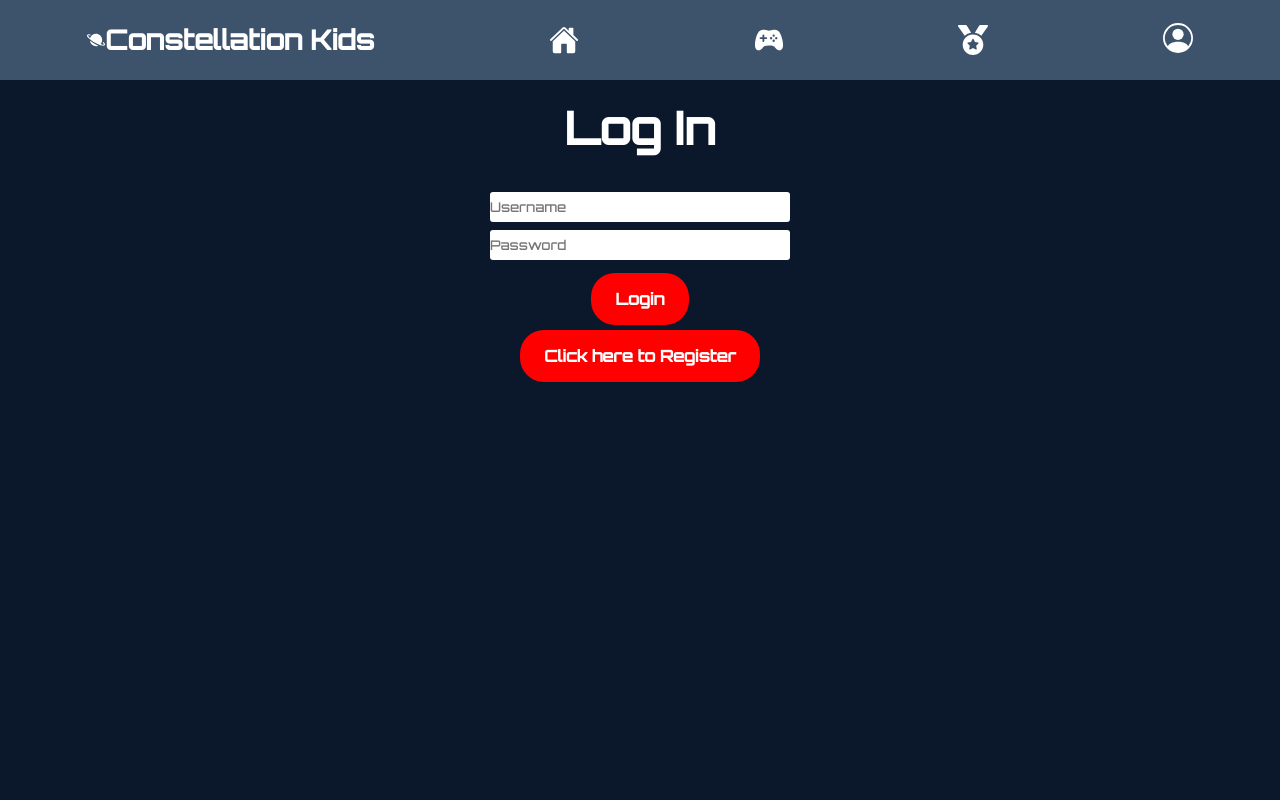
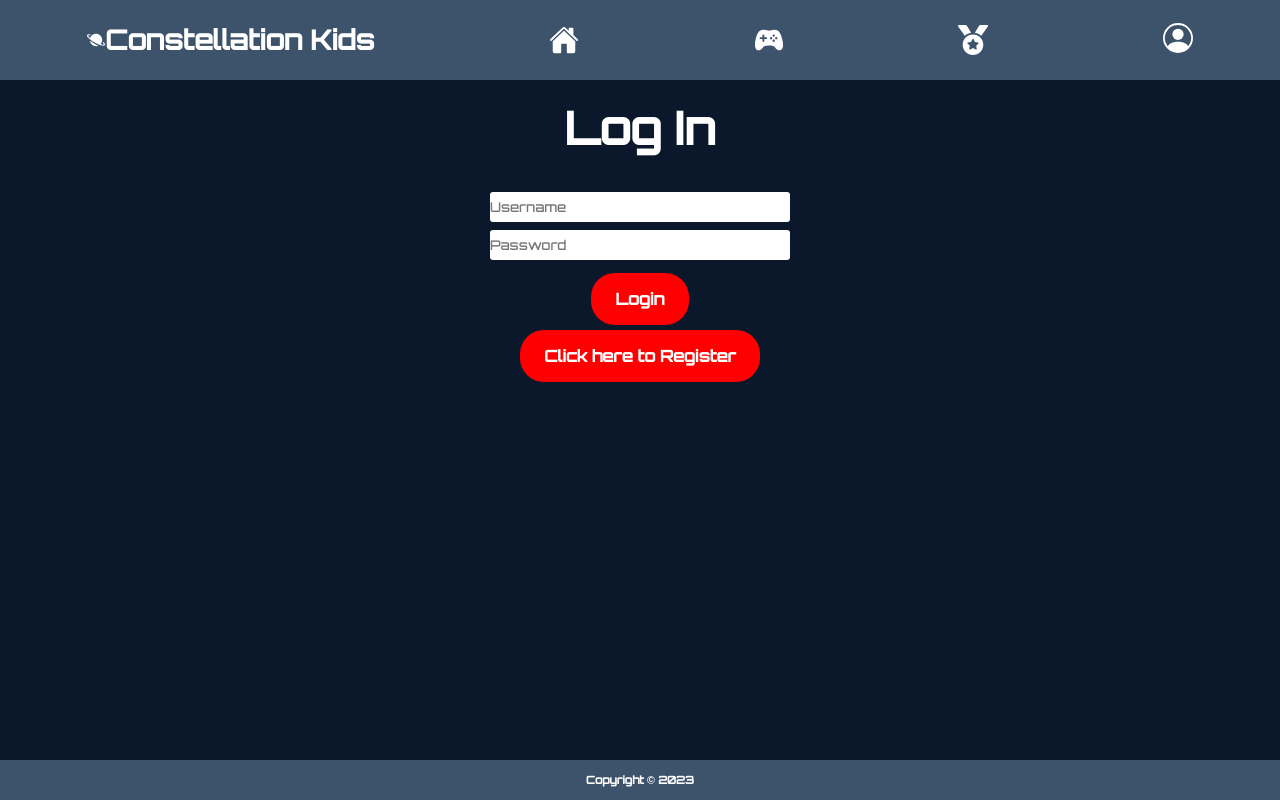
Before and after one commit to brooklynlonghurst/specialization-capstone, a React (Create React App) app: page /auth in a window 1280 px wide. Built offline with nearby package versions, Linux system fonts and the light colour scheme; a web font is replaced by a local one.

Commit message:
adds footer

```diff
--- a/public/index.html
+++ b/public/index.html
@@ -27,7 +27,7 @@
       work correctly both with client-side routing and a non-root public URL.
       Learn how to configure a non-root public URL by running `npm run build`.
     -->
-    <title>React App</title>
+    <title>Constellation Kids</title>
   </head>
   <body>
     <noscript>You need to enable JavaScript to run this app.</noscript>
--- a/src/App.css
+++ b/src/App.css
@@ -1,16 +1,19 @@
 * {
-
   box-sizing: border-box;
   margin: 0;
   padding: 0;
-  /* font-family: 'Audiowide', cursive; */
   font-family: 'Orbitron', sans-serif;
 }
 
 body {
   background-color: #0b182b;
   color: white;
+  position: relative;
+  min-height: 100vh;
+  padding-bottom: 2.5rem;
 }
+
+
 
 nav {
   display: flex;
@@ -293,7 +296,7 @@ a {
   display: flex;
   margin: 10px auto;
   background-color: #3d536c;
-  font-family: 'Courier New', Courier, monospace;
+  font-family: 'JetBrains Mono', monospace;
 }
 
 .dropdownItem a{
@@ -344,3 +347,18 @@ a {
   height: 500px;
   border: 2px solid white;
 }
+
+/* Footer */
+footer {
+  position: absolute;
+  font-family: 'Orbitron', sans-serif;
+  font-size: small;
+  text-align: center;
+  display: flex;
+  flex-direction: column;
+  justify-content: center;
+  bottom: 0;
+  width: 100%;
+  height: 2.5rem;
+  background-color: #3d536c;
+}
--- a/src/App.js
+++ b/src/App.js
@@ -8,6 +8,7 @@ import {Routes, Route} from 'react-router-dom'
 import { useContext } from 'react';
 import GlobalContext from './state/GlobalContext';
 import { Navigate } from 'react-router-dom';
+import Footer from './client/components/Footer';
 
 function App() {
 
@@ -22,6 +23,7 @@ function App() {
         <Route path='/scoreboard' element={token ? <ScoreBoard /> : <Navigate to='/auth' />}/>
         <Route path='/auth' element={!token ? <Auth /> : <Navigate to="/" />}/>
       </Routes>
+      <Footer />
     </div>
   );
 }
--- /dev/null
+++ b/src/client/components/Footer.jsx
@@ -0,0 +1,12 @@
+const Footer = () => {
+
+    const date = new Date()
+    const year = date.getFullYear()
+
+    return ( <footer>
+    <h5>Copyright © {year}
+    </h5>
+    </footer>)
+}
+
+export default Footer
--- a/src/client/components/Post.jsx
+++ b/src/client/components/Post.jsx
@@ -41,6 +41,7 @@ function Post() {
                 placeholder="What did you learn?"/>
                 <button>Post It</button>
             </form>
+            <br />
         </section>
     )
 }
```
Also changed, not shown: state/GlobalContext.jsx (deleted, +0 -29 lines).
